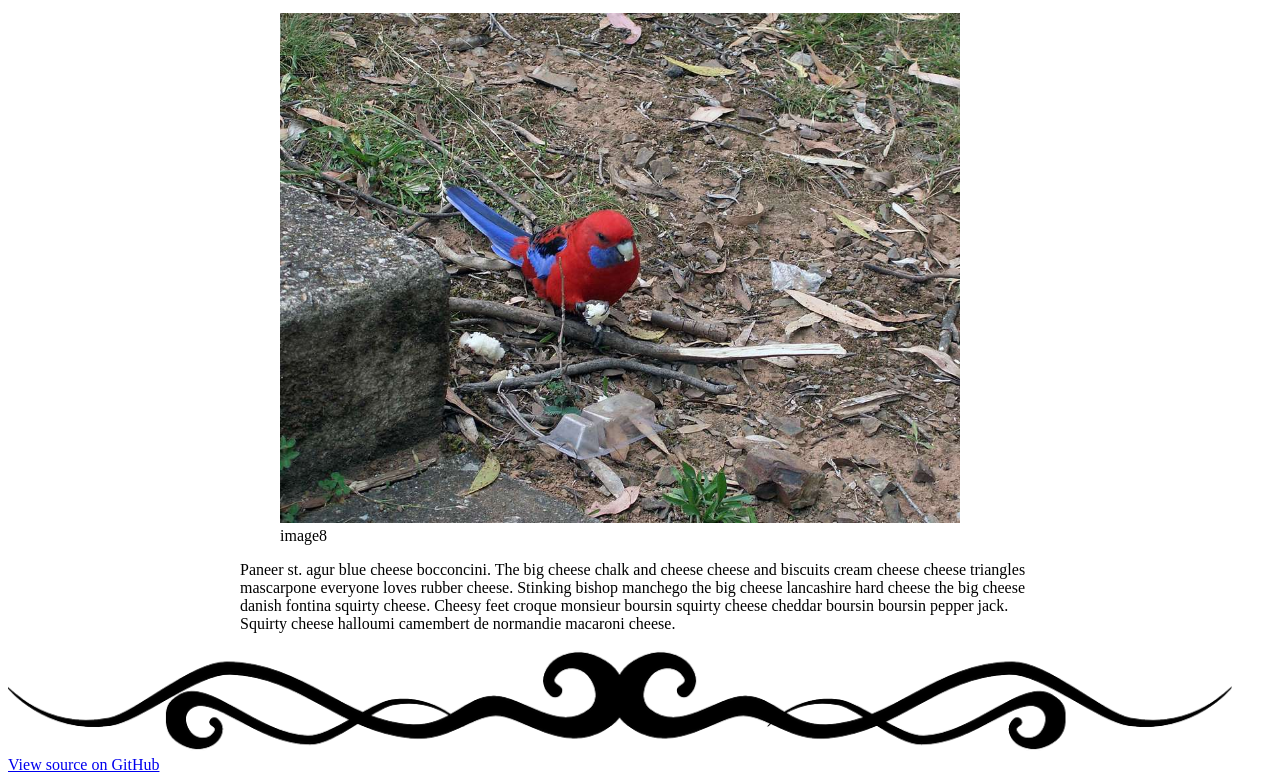
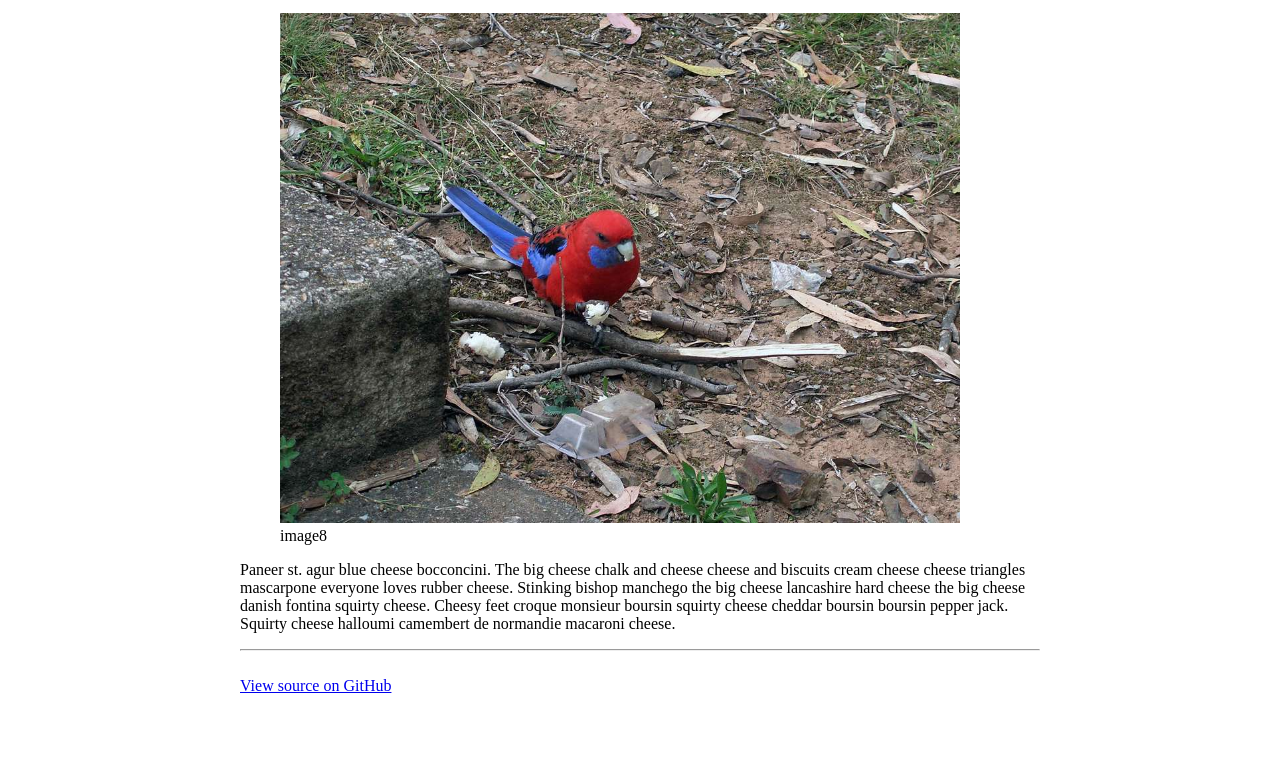
Before and after one commit to wayneyeye/RI_Part1.github.io, a website: page index.html in a window 1280 px wide. Shown: the part 5156-5938 px from the top of the page. After the commit the page ends 5859 px from the top, so only its background shows below. Drawn offline with Linux system fonts and the light colour scheme.

Commit message:
replace flourish by hr

```diff
--- a/css/main.css
+++ b/css/main.css
@@ -35,3 +35,13 @@ img {
 	margin: 0 auto;
 	max-width: 100%;
 }
+
+footer{
+	width: 50em;
+	margin: 0 auto;
+}
+
+#flourish {
+	max-height: 30em;
+	top: 350px;
+}
--- a/index.html
+++ b/index.html
@@ -94,14 +94,13 @@
     <p>Paneer st. agur blue cheese bocconcini. The big cheese chalk and cheese cheese and biscuits cream cheese cheese triangles mascarpone everyone loves rubber cheese. Stinking bishop manchego the big cheese lancashire hard cheese the big cheese danish fontina squirty cheese. Cheesy feet croque monsieur boursin squirty cheese cheddar boursin boursin pepper jack. Squirty cheese halloumi camembert de normandie macaroni cheese.</p>
 
   </article>
+  <footer>
+    <hr>
+    <br>
+    <a href="//github.com/udacity/responsive-images/tree/master/project/start" title="View source for this page on GitHub" id="viewSource">View source on GitHub</a>
+  </footer>
 
-  <img style="max-width: 100%" src="images_src/fixed/flourish.png">
-  <!--
-  Flourish credit: http://pixabay.com/en/flourish-line-border-decoration-31609/
-  -->
 
-  <br>
-  <a href="//github.com/udacity/responsive-images/tree/master/project/start" title="View source for this page on GitHub" id="viewSource">View source on GitHub</a>
 
 </body>
 </html>
```
Also changed, not shown: images/009.svg (added), images/010.svg (added).
